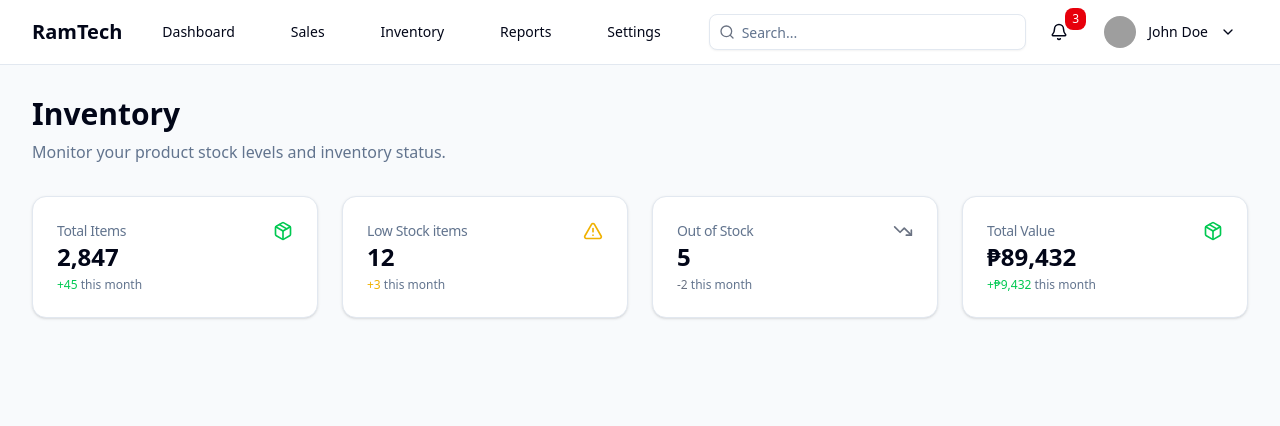
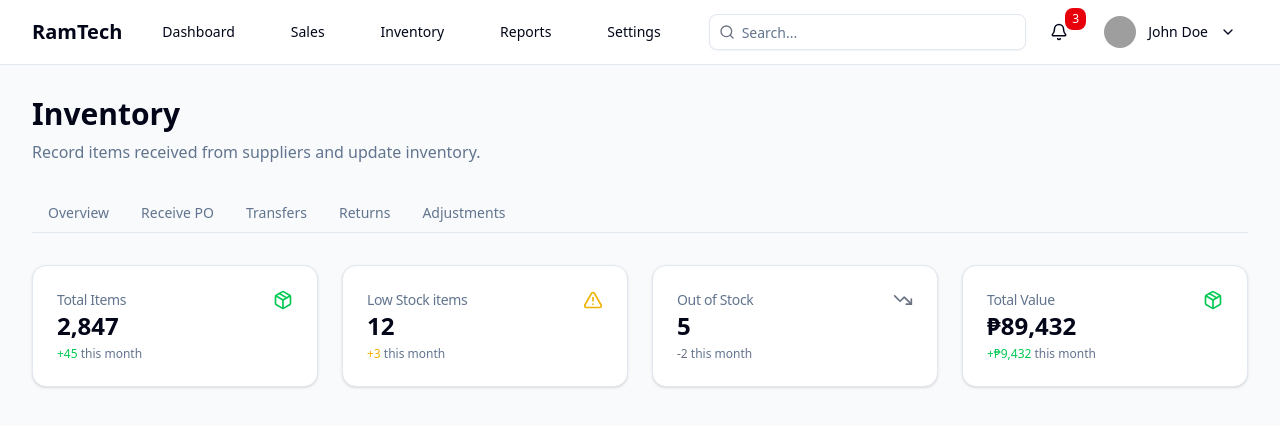
Before and after one commit to acerapa/sims-sv, a SvelteKit app: page /inventory in a window 1280 px wide. Shown: the top 426 px of the page. Built offline with nearby package versions, Linux system fonts and the light colour scheme; grey boxes are pictures that could not be loaded.

Commit message:
Setup inventory pages

```diff
--- a/src/app.html
+++ b/src/app.html
@@ -6,7 +6,7 @@
 		<meta name="viewport" content="width=device-width, initial-scale=1" />
 		%sveltekit.head%
 	</head>
-	<body data-sveltekit-preload-data="hover">
+	<body data-sveltekit-preload-data="tap">
 		<div style="display: contents">%sveltekit.body%</div>
 	</body>
 </html>
--- /dev/null
+++ b/src/lib/components/pages/inventory/SubHeader.svelte
@@ -0,0 +1,42 @@
+<script lang="ts">
+	import { resolve } from '$app/paths';
+	import { Button } from '$lib/components/ui/button';
+
+	const inventoryNavs = [
+		{
+			name: 'Overview',
+			path: '/inventory'
+		},
+		{
+			name: 'Receive PO',
+			path: '/inventory/receive-po'
+		},
+		{
+			name: 'Transfers',
+			path: '/inventory/transfers'
+		},
+		{
+			name: 'Returns',
+			path: '/inventory/returns'
+		},
+		{
+			name: 'Adjustments',
+			path: '/inventory/adjustments'
+		}
+	] as const;
+</script>
+
+<section>
+	<nav class="border-b">
+		{#each inventoryNavs as nav (nav.name)}
+			<a href={resolve(nav.path)} class="cursor-pointer">
+				<Button
+					variant="ghost"
+					class="rounded-none border-b-2 border-transparent text-muted-foreground hover:border-blue-300 hover:bg-transparent hover:text-blue-400"
+				>
+					{nav.name}
+				</Button>
+			</a>
+		{/each}
+	</nav>
+</section>
--- /dev/null
+++ b/src/lib/stores/pageContext.ts
@@ -0,0 +1,13 @@
+import { writable } from 'svelte/store';
+
+export const pageContext = writable<{
+	pageTitle: {
+		title: string;
+		subTitle: string;
+	};
+}>({
+	pageTitle: {
+		title: '',
+		subTitle: ''
+	}
+});
--- /dev/null
+++ b/src/routes/inventory/+layout.svelte
@@ -0,0 +1,24 @@
+<script lang="ts">
+	import { pageContext } from '$lib/stores/pageContext';
+	import PageTitle from '$lib/components/layout/PageTitle.svelte';
+	import SubHeader from '$lib/components/pages/inventory/SubHeader.svelte';
+	let { children } = $props();
+
+	let pageTitle = $state<{
+		title: string;
+		subTitle: string;
+	}>({
+		title: '',
+		subTitle: ''
+	});
+
+	pageContext.subscribe((value) => {
+		pageTitle = value.pageTitle;
+	});
+</script>
+
+<section class="flex flex-col gap-8">
+	<PageTitle title={pageTitle.title} subTitle={pageTitle.subTitle} />
+	<SubHeader />
+	{@render children()}
+</section>
--- a/src/routes/inventory/+page.svelte
+++ b/src/routes/inventory/+page.svelte
@@ -1,7 +1,12 @@
 <script lang="ts">
 	import StatCard from '$lib/components/common/StatCard.svelte';
-	import PageTitle from '$lib/components/layout/PageTitle.svelte';
 	import { Package, TrendingDown, TriangleAlert } from '@lucide/svelte';
+	import { setContext } from 'svelte';
+
+	setContext('pageTitle', {
+		title: 'Inventory',
+		subTitle: 'Monitor your product stock levels and inventory status.'
+	});
 
 	const statCards = [
 		{
@@ -44,10 +49,6 @@
 	<meta name="description" content="RamTech Inventory Dashboard" />
 </svelte:head>
 
-<section class="flex flex-col gap-8">
-	<PageTitle title="Inventory" subTitle="Monitor your product stock levels and inventory status." />
-
-	<!-- Add sub header here -->
 <div class="grid gap-6 lg:grid-cols-4">
 	{#each statCards as stat (stat.title)}
 		<StatCard
@@ -60,4 +61,3 @@
 		/>
 	{/each}
 </div>
-</section>
--- /dev/null
+++ b/src/routes/inventory/+page.ts
@@ -0,0 +1,12 @@
+import type { PageLoad } from './$types';
+import { pageContext } from '$lib/stores/pageContext';
+
+export const load: PageLoad = () => {
+	pageContext.set({
+		pageTitle: {
+			title: 'Inventory',
+			subTitle: 'Record items received from suppliers and update inventory.'
+		}
+	});
+	return {};
+};
--- /dev/null
+++ b/src/routes/inventory/receive-po/+page.svelte
@@ -0,0 +1 @@
+<div>Receive Purchase Order Page</div>
--- /dev/null
+++ b/src/routes/inventory/receive-po/+page.ts
@@ -0,0 +1,13 @@
+import type { PageLoad } from './$types';
+import { pageContext } from '$lib/stores/pageContext';
+
+export const load: PageLoad = () => {
+	pageContext.set({
+		pageTitle: {
+			title: 'Receive Purchase Order',
+			subTitle: 'Record items received from suppliers and update inventory.'
+		}
+	});
+
+	return {};
+};
```
Lines whose indentation alone changed are shown as unchanged.
